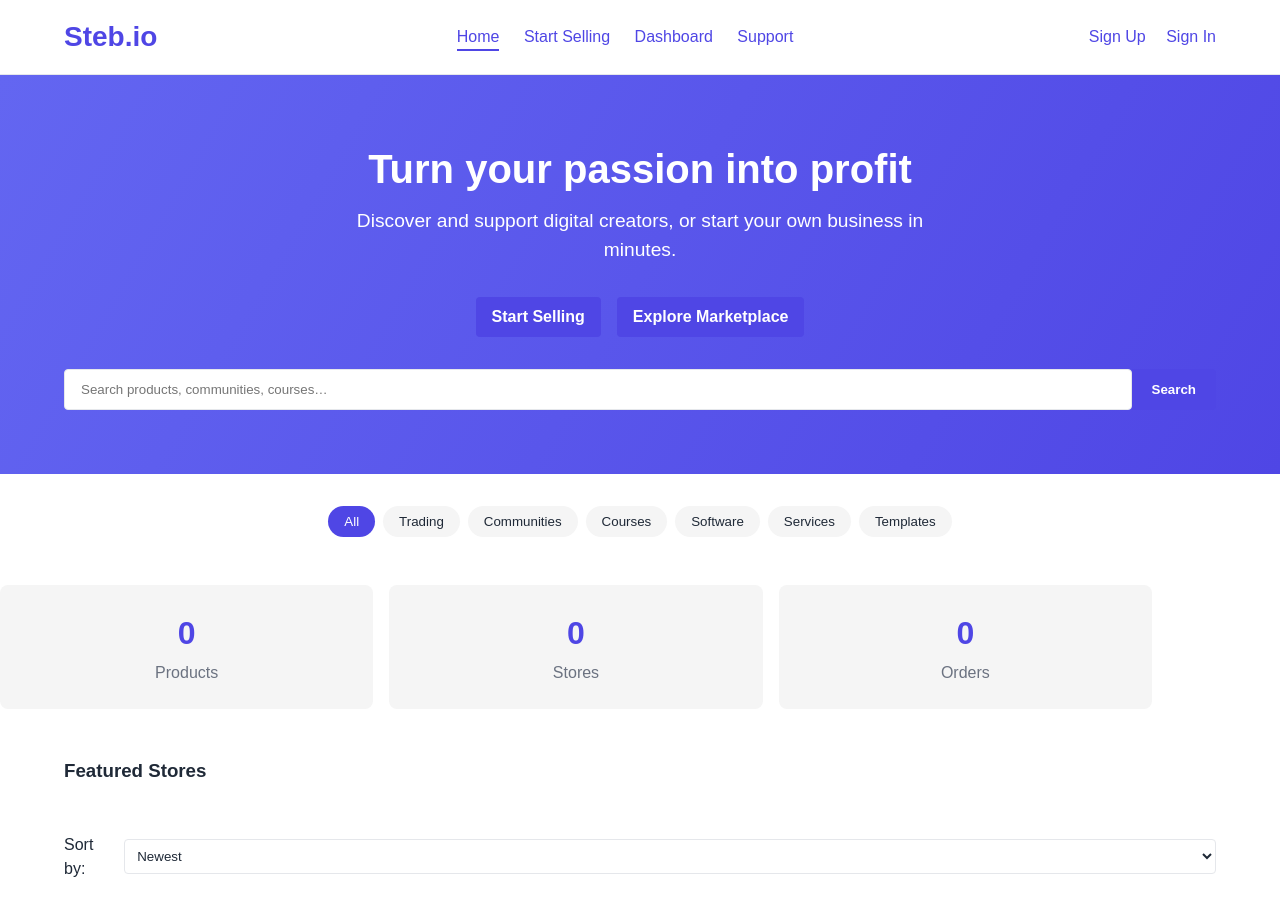
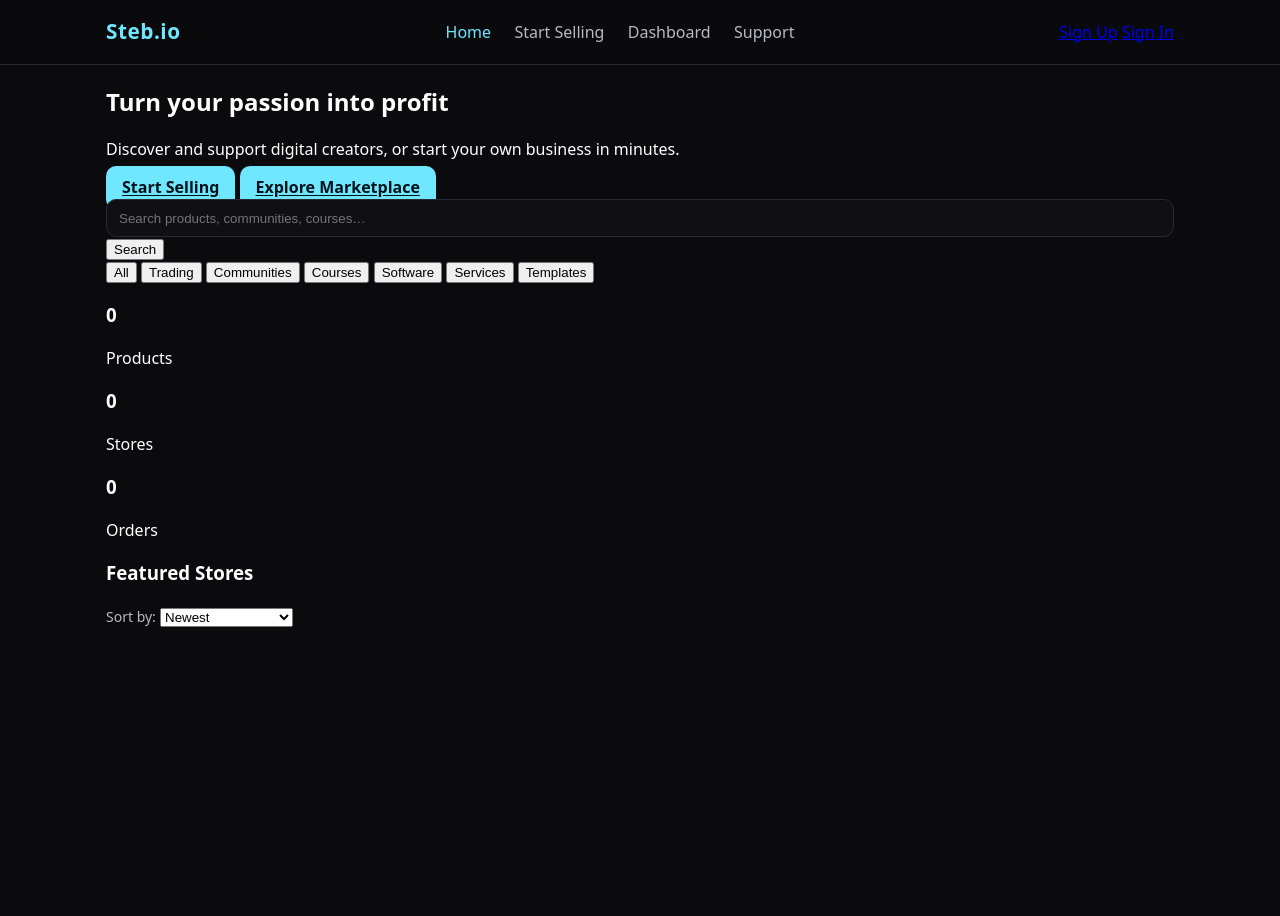
Before and after one commit to steb94/stebio, a website: page index.html in a window 1280 px wide. After the commit the page ends 800 px from the top, so only its background shows below. Drawn offline with Linux system fonts and the light colour scheme; no server answers.

Commit message:
Update style.css

```diff
--- a/style.css
+++ b/style.css
@@ -1,334 +1,171 @@
-/* Steb.io theme variables */
 :root {
-  --primary: #6366f1;
-  --primary-dark: #4f46e5;
-  --secondary: #f5f5f5;
-  --text: #1f2937;
-  --bg: #ffffff;
-  --border: #e5e7eb;
+  --bg: #0b0b0d;
+  --fg: #fff;
+  --muted: #b9b9c3;
+  --card: #131318;
+  --accent: #6ee7ff;
+  --border: #2a2a35;
+  --danger: #ff5a6d;
 }
 
 * {
   box-sizing: border-box;
-  margin: 0;
-  padding: 0;
 }
 
 body {
-  font-family: Arial, Helvetica, sans-serif;
-  background-color: var(--bg);
-  color: var(--text);
-  line-height: 1.5;
-}
-
-a {
-  color: var(--primary-dark);
-  text-decoration: none;
-}
-
-a:hover {
-  text-decoration: underline;
+  margin: 0;
+  background: var(--bg);
+  color: var(--fg);
+  font: 16px/1.4 system-ui, -apple-system, Segoe UI, Roboto, Helvetica, Arial;
 }
 
 .container {
-  width: 90%;
-  max-width: 1200px;
+  max-width: 1100px;
   margin: 0 auto;
+  padding: 0 1rem;
 }
 
-/* Navigation */
-#top-nav {
-  background: var(--bg);
+header {
   border-bottom: 1px solid var(--border);
   position: sticky;
   top: 0;
+  background: rgba(11, 11, 13, .9);
+  backdrop-filter: blur(8px);
   z-index: 10;
 }
 
-#top-nav .nav {
+.nav {
   display: flex;
   align-items: center;
   justify-content: space-between;
-  padding: 1rem 0;
+  height: 64px;
 }
 
 .brand {
-  font-size: 1.75rem;
-  font-weight: 700;
-  color: var(--primary-dark);
+  font-weight: 800;
+  font-size: 1.3rem;
+  letter-spacing: .5px;
+  color: var(--accent);
 }
 
 nav a {
-  margin-left: 1.25rem;
-  font-weight: 500;
+  color: var(--muted);
+  text-decoration: none;
+  margin: 0 .6rem;
+}
+
+nav a:hover {
+  color: var(--fg);
 }
 
 nav a.active {
-  color: var(--primary-dark);
-  border-bottom: 2px solid var(--primary-dark);
-  padding-bottom: 0.25rem;
+  color: var(--accent);
 }
 
-.auth-links a {
-  margin-left: 1rem;
-  font-weight: 500;
-}
-
-/* Buttons */
 .button {
-  display: inline-block;
-  padding: 0.5rem 1rem;
-  background: var(--primary-dark);
-  color: #fff;
-  border-radius: 4px;
-  font-weight: 600;
+  background: var(--accent);
+  color: #001219;
+  border: 0;
+  border-radius: 10px;
+  padding: .65rem 1rem;
+  font-weight: 700;
   cursor: pointer;
   text-align: center;
 }
 
-.button:hover {
-  background: #4338ca;
+.button[disabled] {
+  opacity: .6;
+  cursor: not-allowed;
 }
 
-.button.outline {
+.button.ghost {
   background: transparent;
-  color: var(--primary-dark);
-  border: 2px solid var(--primary-dark);
+  border: 1px solid var(--border);
+  color: var(--fg);
 }
 
-.button.outline:hover {
-  background: var(--primary-dark);
-  color: #fff;
+.card {
+  background: var(--card);
+  border: 1px solid var(--border);
+  border-radius: 14px;
+  padding: 1rem;
 }
 
-/* Hero */
-.hero {
-  background: linear-gradient(120deg, var(--primary), var(--primary-dark));
-  color: #fff;
-  padding: 4rem 0;
-  text-align: center;
+.stack {
+  display: flex;
+  flex-direction: column;
+  gap: .75rem;
 }
 
-.hero h1 {
-  font-size: 2.5rem;
-  margin-bottom: 0.5rem;
+.row {
+  display: flex;
+  gap: 1rem;
+  flex-wrap: wrap;
 }
 
-.hero p {
-  font-size: 1.2rem;
-  margin-bottom: 2rem;
-  max-width: 600px;
-  margin-left: auto;
-  margin-right: auto;
-}
-
-.cta-buttons {
-  display: flex;
-  justify-content: center;
-  gap: 1rem;
-}
-
-.search-bar {
-  display: flex;
-  justify-content: center;
-  margin-top: 2rem;
-}
-
-.search-bar input {
-  width: 300px;
-  padding: 0.75rem 1rem;
-  border: none;
-  border-radius: 4px 0 0 4px;
-}
-
-.search-bar button {
-  padding: 0.75rem 1.25rem;
-  border: none;
-  border-radius: 0 4px 4px 0;
-  background: var(--primary-dark);
-  color: #fff;
-  font-weight: 600;
-  cursor: pointer;
-}
-
-.search-bar button:hover {
-  background: #4338ca;
-}
-
-/* Categories */
-.category-bar {
-  display: flex;
-  flex-wrap: wrap;
-  justify-content: center;
-  gap: 0.5rem;
-  margin: 2rem 0;
-}
-
-.category-bar button {
-  padding: 0.5rem 1rem;
-  background: var(--secondary);
-  color: var(--text);
-  border: none;
-  border-radius: 9999px;
-  cursor: pointer;
-  transition: background 0.2s;
-}
-
-.category-bar button.active,
-.category-bar button:hover {
-  background: var(--primary-dark);
-  color: #fff;
-}
-
-/* Stats */
-.stats-grid {
-  display: grid;
-  grid-template-columns: repeat(auto-fit, minmax(200px, 1fr));
-  gap: 1rem;
-  margin: 3rem 0;
-}
-
-.stat-card {
-  background: var(--secondary);
-  padding: 1.5rem;
-  border-radius: 8px;
-  text-align: center;
-}
-
-.stat-card h3 {
-  font-size: 2rem;
-  margin-bottom: 0.25rem;
-  color: var(--primary-dark);
-}
-
-.stat-card p {
-  color: #6b7280;
-}
-
-/* Control bar */
-.control-bar {
-  display: flex;
-  justify-content: flex-end;
-  align-items: center;
-  gap: 0.5rem;
-  margin-bottom: 1.5rem;
-}
-
-.control-bar select {
-  padding: 0.5rem;
-  border-radius: 4px;
-  border: 1px solid var(--border);
-}
-
-/* Product grid */
-.product-grid {
-  display: grid;
-  grid-template-columns: repeat(auto-fit, minmax(260px, 1fr));
-  gap: 1.5rem;
-  margin-bottom: 3rem;
-}
-
-.product-card {
-  background: var(--secondary);
-  border-radius: 8px;
-  padding: 1rem;
-  display: flex;
-  flex-direction: column;
-  justify-content: space-between;
-}
-
-.product-card img {
-  width: 100%;
-  height: 180px;
-  object-fit: cover;
-  border-radius: 6px;
-  margin-bottom: 0.75rem;
-  background: #e5e7eb;
-}
-
-.product-card h4 {
-  font-size: 1.1rem;
-  margin-bottom: 0.5rem;
-  color: var(--primary-dark);
-}
-
-.product-card p {
-  flex-grow: 1;
-  font-size: 0.9rem;
-  color: #4b5563;
-  margin-bottom: 0.75rem;
-}
-
-.product-card .price {
-  font-weight: bold;
-  margin-bottom: 0.5rem;
-  color: var(--primary-dark);
-}
-
-.product-card .type {
-  font-size: 0.8rem;
-  color: #6b7280;
-  margin-bottom: 0.5rem;
-}
-
-.product-card a.button {
-  margin-top: 0.5rem;
-  align-self: flex-start;
-}
-
-/* Forms */
 input[type="text"],
 input[type="password"],
+input[type="number"],
 input[type="url"],
-input[type="number"],
-textarea,
-select {
+textarea {
   width: 100%;
-  padding: 0.75rem 1rem;
+  padding: .65rem .75rem;
   border: 1px solid var(--border);
-  border-radius: 4px;
-  background: var(--bg);
-  color: var(--text);
+  border-radius: 10px;
+  background: #0f0f14;
+  color: var(--fg);
+  resize: vertical;
 }
 
 textarea {
-  resize: vertical;
+  min-height: 80px;
 }
 
-form button[type="submit"] {
-  margin-top: 0.5rem;
+label {
+  font-size: .875rem;
+  color: var(--muted);
 }
 
-/* Tables */
-.orders-table {
+table {
   width: 100%;
   border-collapse: collapse;
+  color: var(--fg);
 }
 
-.orders-table th,
-.orders-table td {
-  padding: 0.75rem;
+th,
+td {
+  padding: .6rem .75rem;
   border-bottom: 1px solid var(--border);
 }
 
-.orders-table th {
+th {
   text-align: left;
-  background: var(--secondary);
+  font-weight: 700;
 }
 
-.orders-table tr:nth-child(even) {
-  background: #f9fafb;
+tbody tr:hover {
+  background: #1a1a22;
 }
 
-/* Posts */
-.post {
-  background: var(--secondary);
-  border-radius: 6px;
-  padding: 0.75rem;
-  margin-bottom: 0.5rem;
+.summary .value {
+  font-size: 1.5rem;
+  font-weight: 700;
+  margin-top: .25rem;
 }
 
-/* Chat messages spacing */
-#chatMessages div {
-  margin-bottom: 0.5rem;
+.post {
+  padding: .6rem .75rem;
+  border-bottom: 1px solid var(--border);
 }
+
+.post:last-child {
+  border-bottom: 0;
+}
+
+.post p {
+  margin: 0 0 .5rem 0;
+}
+
+.post small {
+  color: var(--muted);
+}
```
